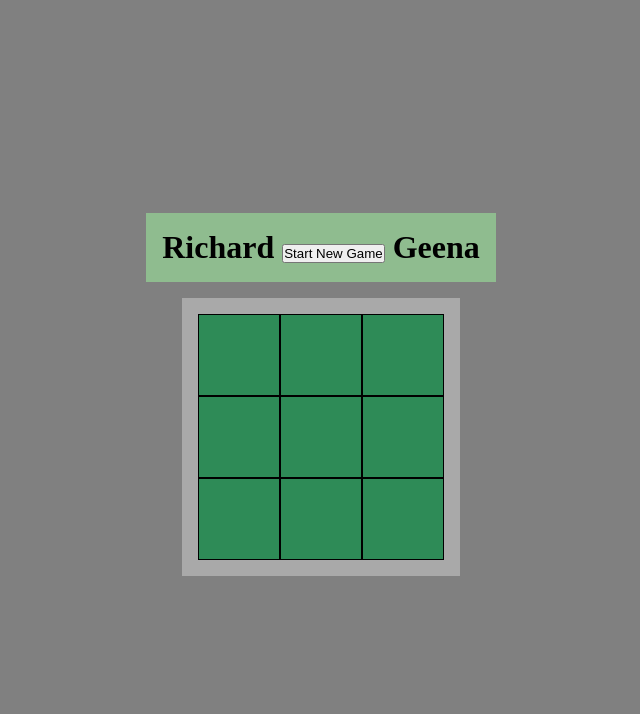
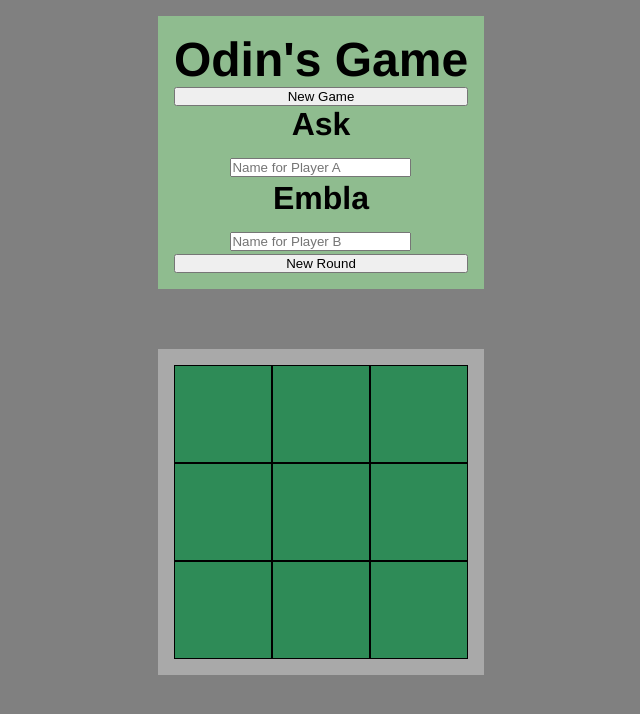
Before and after one commit to RichardENeumann/odin-tictactoe, a plain HTML site: page index.html in a window 1280 px wide. Shown: the whole page, without its empty margins (319-959 px from the left). Drawn offline with Linux system fonts and the light colour scheme.

Commit message:
Beginn expanding pregame interface

```diff
--- a/index.html
+++ b/index.html
@@ -10,10 +10,22 @@
 
 <body>
     <nav>
-        <div id="playerA">Richard</div>
-        <button id="btStartGame" onclick="gameMaster.resetGameState()">Start New Game</button>
-        <div id="playerB">Geena</div>
+        <h1>Odin's Game</h1>
+        <button id="btStartGame" onclick="location.reload()">New Game</button>
+        <div id="playerA">
+            <div id="dispA">Ask</div>
+            <input type="text" id="inA" placeholder="Name for Player A">
+        </div>
+        <div id="playerB">
+            <div id="dispB">Embla</div>
+            <input type="text" id="inB" placeholder="Name for Player B">
+        </div>
+        <button id="btStartGame" onclick="gameMaster.resetGameState()">New Round</button>
     </nav>
+
+    <aside>
+        Display
+    </aside>
 
     <main>
         <div id="0" class="fieldDisabled"></div>
@@ -27,8 +39,5 @@
         <div id="8" class="fieldDisabled"></div>
     </main>
 
-    <aside>
-        Winner:
-    </aside>
 </body>
 </html>
--- a/logic/main.js
+++ b/logic/main.js
@@ -84,8 +84,10 @@ const gameMaster = (() => {
     // Initialize the display state
     //
     // Grab DOM elements for rendering
-    const _DOMplayerA = document.getElementById("playerA");
-    const _DOMplayerB = document.getElementById("playerB");
+    const _DOMplayerA = document.getElementById("dispA");
+    const _DOMinputA = document.getElementById("inA");
+    const _DOMplayerB = document.getElementById("dispB");
+    const _DOMinputB = document.getElementById("inB");
     const _DOMwinner = document.getElementsByTagName("aside")[0];
     // Grab all 9 div fields for rendering
     const _DOMboardFields = Array.from(document.getElementsByTagName("main")[0].children);
@@ -164,6 +166,8 @@ const gameMaster = (() => {
         _gameOver = false;
         _whoseTurn = _playerA;
         _winner = undefined;
+        _DOMinputA.style.visibility = "hidden";
+        _DOMinputB.style.visibility = "hidden";
         _DOMwinner.style.visibility = "hidden";
         _render();
     }
--- a/style/base.css
+++ b/style/base.css
@@ -6,26 +6,15 @@
     margin: 0;
     padding: 0;
 }
-html {
-    width: 100vw;
-    height: 100vh
-}
 body {
-    height: 100%;
     padding: 1rem;
     display: flex;
     flex-direction: column;
     align-items: center;
-    justify-content: center;
     gap: 1rem;
     background-color: gray;
+    font-family: 'Franklin Gothic Medium', 'Arial Narrow', Arial, sans-serif;
     font-size: 24px;
-}
-header {
-    padding: .5rem;
-    background-color: darkkhaki;
-    font-weight: bolder;
-    text-align: center;
 }
 nav {
     padding: 1rem;
@@ -33,24 +22,29 @@ nav {
     font-size: 2rem;
     font-weight: bolder;
     text-align: center;
+    display: flex;
+    flex-direction: column;
 }
-nav > div {
-    display: inline;
+aside {
+    visibility: hidden;
 }
 main {
     padding: 1rem;
     background-color: darkgray;
     display: grid;
     grid: 1fr 1fr 1fr / 1fr 1fr 1fr;
+    justify-items: center;
+    align-items: center;
     font-family: Futhark;
-    font-size: 4rem;
+    font-size: 5rem;
+    line-height: 5rem;
     font-weight: bolder;
     text-align: center;
 }
 main > div {
     padding: 1rem;
-    height: 3rem;
-    width: 3rem;
+    height: 4rem;
+    width: 4rem;
     border: 1px solid black;
     background-color: seagreen;
     font-size: 2rem;
@@ -67,6 +61,3 @@ main > div:hover {
 .fieldDisabled:hover {
     background-color: seagreen;
 }
-aside {
-    visibility: hidden;
-}
```
Lines whose indentation alone changed are shown as unchanged.
